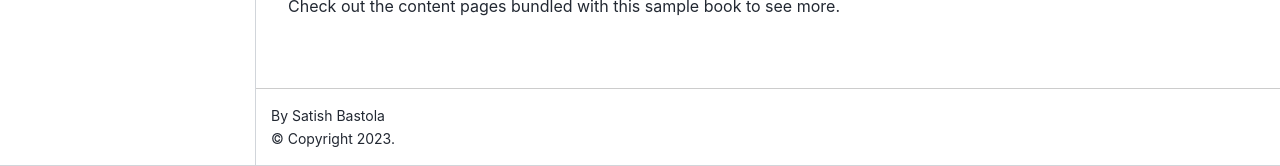
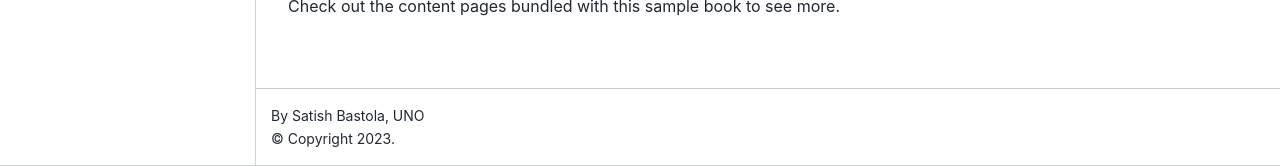
Before and after one commit to satbastola/CivilEngineering_Tools, a Jupyter Book: the page built from intro.md, in a window 1280 px wide. Shown: the part 734-900 px from the top of the page. Built offline with Jupyter Book 1.0.4 settings and Sphinx 7.4.7 and the Sphinx Book theme 1.1.4, drawn with Linux system fonts in a browser that asks for light colours; pages that are not in the unit, such as notebooks, are missing from menus.

Commit message:
Update _config.yml

```diff
--- a/_config.yml
+++ b/_config.yml
@@ -1,7 +1,13 @@
+#######################################################################################
+# A default configuration that will be loaded for all jupyter books
+# See the documentation for help and more options:
+# https://jupyterbook.org/customize/config.html
+
+#######################################################################################
 # Book settings
-title: Civil Engineering Toolkit
-author: Satish Bastola
-logo: logo.png
+title                                                        : Civil Engineering Toolkit
+author                                                       : Satish Bastola, UNO # The Author of the Book
+logo                                                         : logo.png
 
 # Notebook execution settings
 execute:
@@ -31,16 +37,16 @@
 
 # HTML settings
 html:
-  theme:
-    name: "sphinx_book_theme"
-    options:
-      show_navbar_depth: 2
-      home_page_in_toc: true
-  favicon: "path/to/favicon.ico"
-  extra_css:
-    - "path/to/custom.css"
-  extra_js:
-    - "path/to/custom.js"
+#  theme:
+#    name: "sphinx_book_theme"
+#    options:
+#      show_navbar_depth: 2
+#      home_page_in_toc: true
+#  favicon: "path/to/favicon.ico"
+#  extra_css:
+#    - "path/to/custom.css"
+#  extra_js:
+#    - "path/to/custom.js"
   use_issues_button: true
   use_repository_button: true
   use_edit_page_button: true
```
